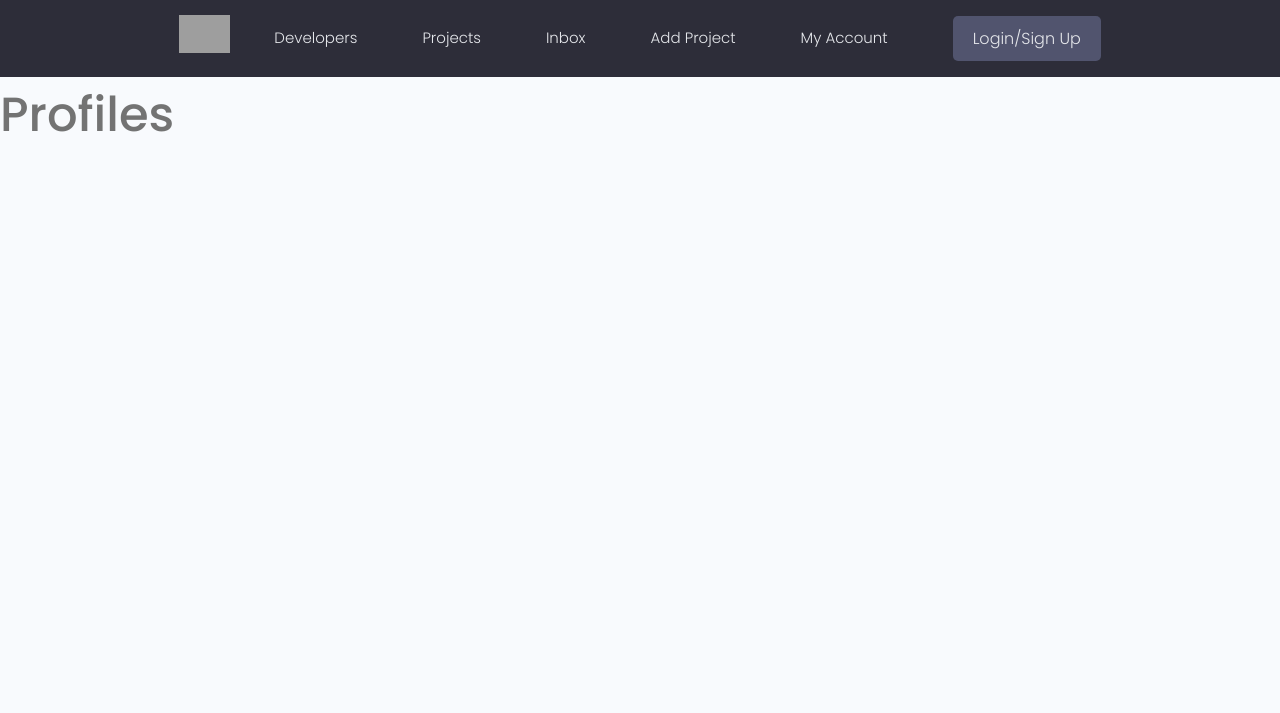
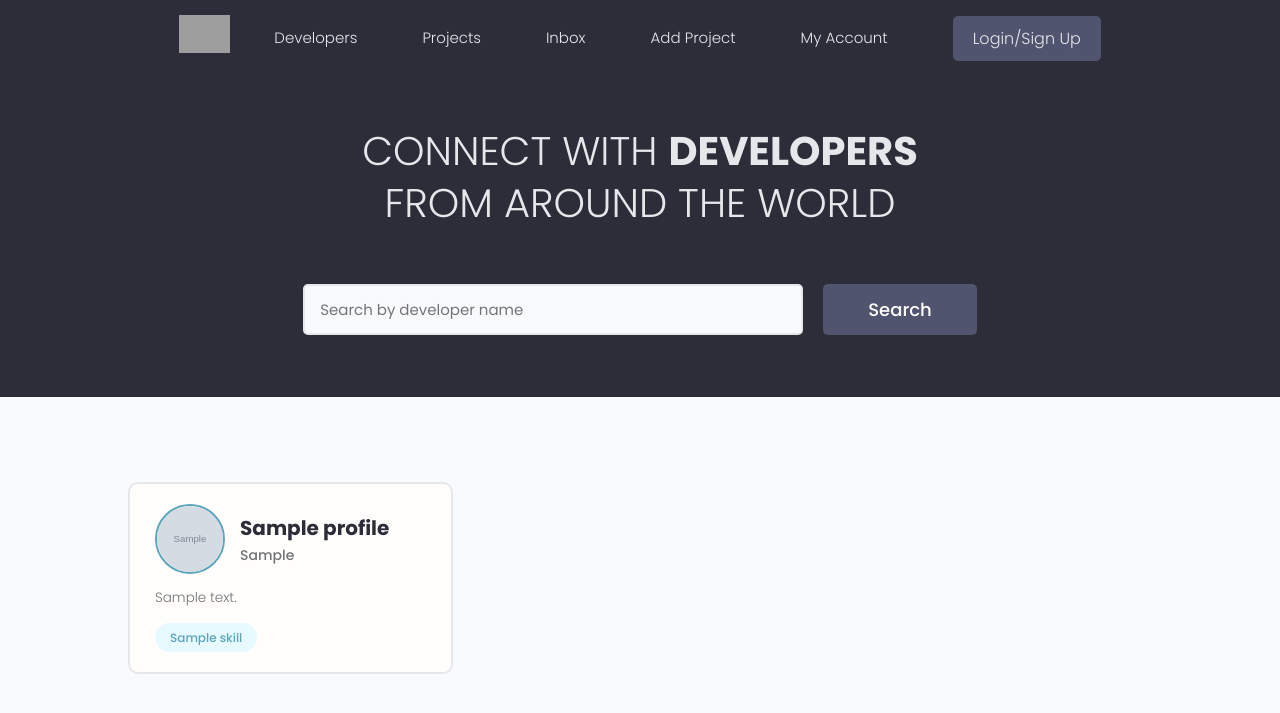
Before and after one commit to souleymanediallo/developer, a Django app: template templates/users/profiles.html in a window 1280 px wide. Shown: the top 713 px of the page. Run offline with Django 5.2, Linux system fonts and the light colour scheme; the template is opened without the code that fills it: most values are stand-ins (such as "Sample title", 1, 10 or a date in 2020); grey boxes marked "Sample" are stand-in pictures; some libraries are stand-ins or nearby versions; grey boxes are pictures that could not be loaded.

Commit message:
add profiles

```diff
--- a/templates/users/profiles.html
+++ b/templates/users/profiles.html
@@ -1,5 +1,67 @@
-{% extends "layout.html" %}
+{% extends 'layout.html' %}
 
 {% block content %}
-    <h1>Profiles</h1>
-{% endblock %}
+
+<!-- Main Section -->
+<main class="home">
+    <section class="hero-section text-center">
+        <div class="container container--narrow">
+            <div class="hero-section__box">
+                <h2>CONNECT WITH <span>DEVELOPERS</span></h2>
+                <h2>FROM AROUND THE WORLD</h2>
+            </div>
+
+            <div class="hero-section__search">
+
+                <form id="searchForm" class="form" action="{% url 'profiles' %}" method="get">
+                    <div class="form__field">
+                        <label for="formInput#search">Search Developers </label>
+                        <input class="input input--text" id="formInput#search" type="text" name="search_query"
+                            value="{{search_query}}" placeholder="Search by developer name" />
+                    </div>
+
+                    <input class="btn btn--sub btn--lg" type="submit" value="Search" />
+                </form>
+
+            </div>
+        </div>
+    </section>
+    <!-- Search Result: DevList -->
+    <section class="devlist">
+        <div class="container">
+            <div class="grid grid--three">
+
+                {% for profile in profiles %}
+                <div class="column card">
+                    <div class="dev">
+                        <a href="{% url 'profile' profile.id %}" class="card__body">
+                            <div class="dev__profile">
+                                <img class="avatar avatar--md" src="{{ profile.profile_image }}" alt="image" />
+                                <div class="dev__meta">
+                                    <h3>{{profile.name}}</h3>
+                                    <h5>{{profile.short_intro|slice:"60"}}</h5>
+                                </div>
+                            </div>
+                            <p class="dev__info">{{profile.bio|slice:"150"}}</p>
+                            <div class="dev__skills">
+
+                                {% for skill in profile.skill_set.all|slice:"5" %}
+                                <span class="tag tag--pill tag--main">
+                                    <small>{{skill}}</small>
+                                </span>
+                                {% endfor %}
+
+                            </div>
+                        </a>
+                    </div>
+                </div>
+                {% endfor %}
+
+            </div>
+        </div>
+    </section>
+
+
+</main>
+
+{% endblock content %}
```
